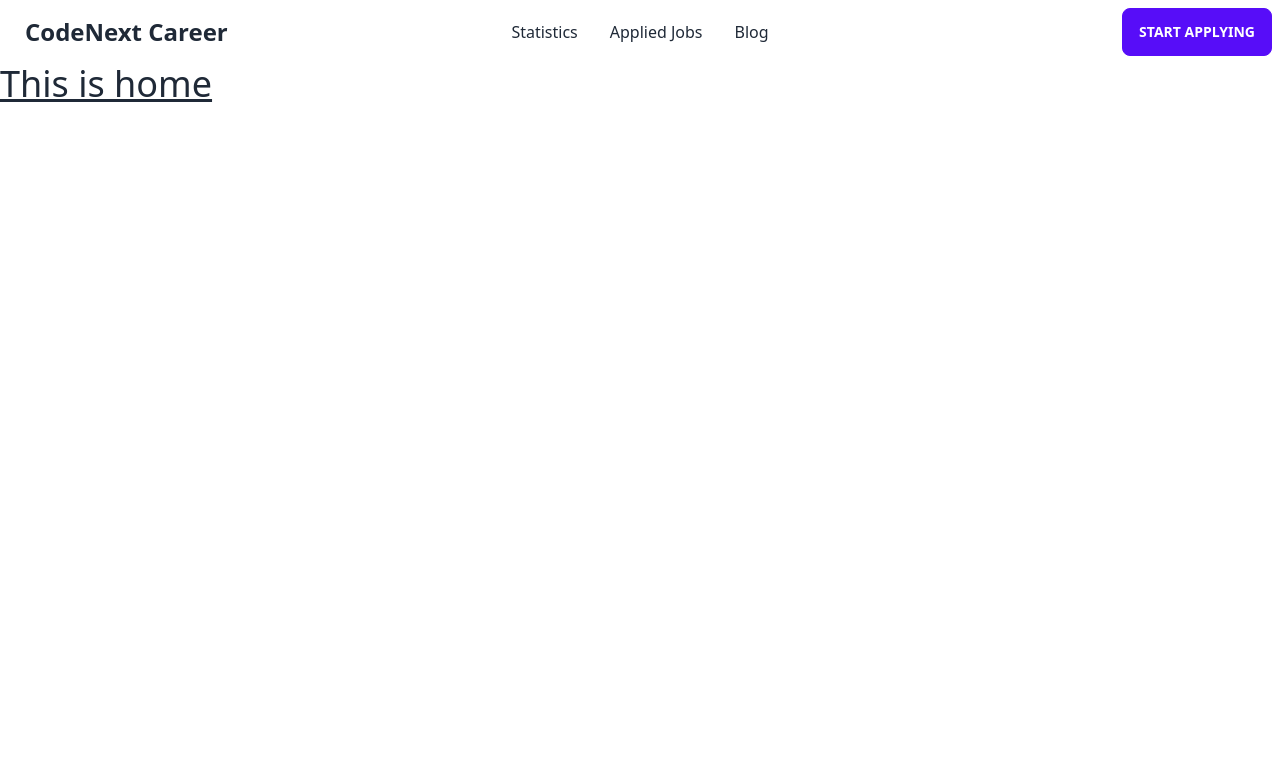
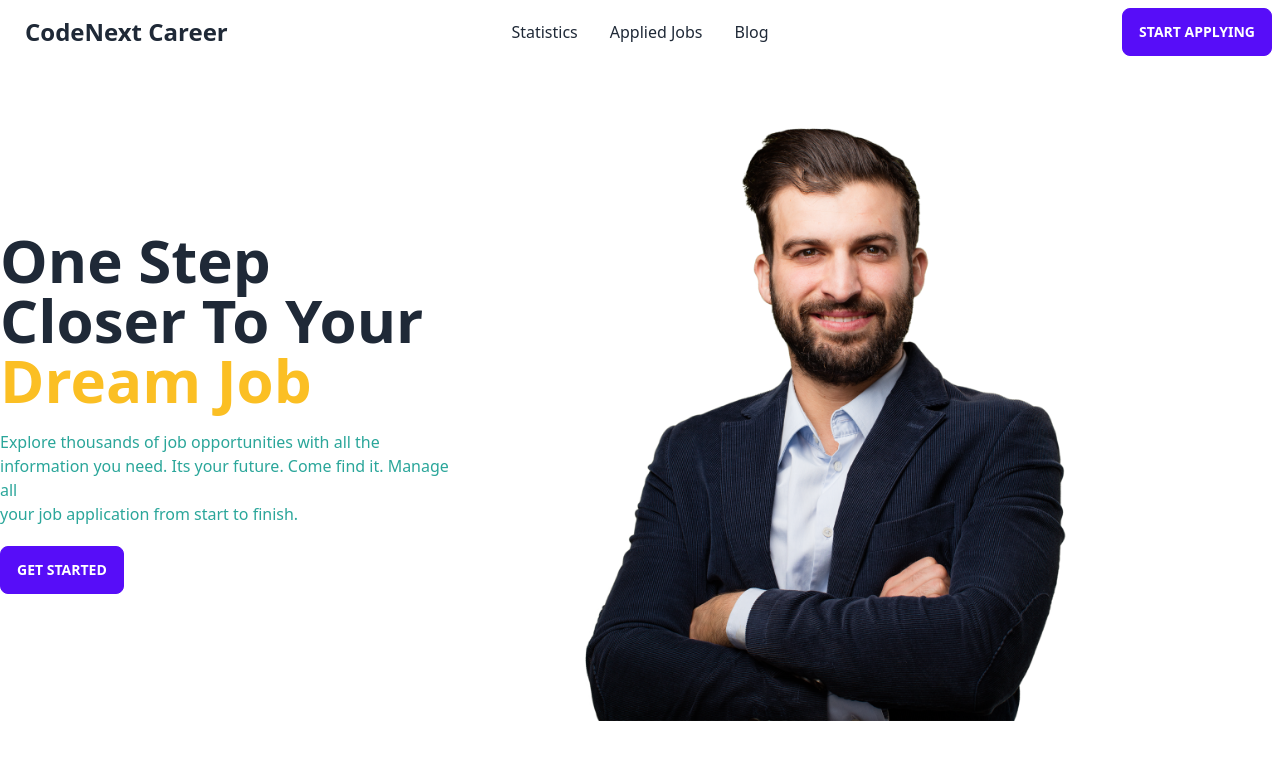
Before and after one commit to acchayon/my-job-carrer, a React (Vite) app: page / in a window 1280 px wide. Shown: the top 760 px of the page. Built offline with nearby package versions, Linux system fonts and the light colour scheme.

Commit message:
added headertitle and section part

```diff
--- /dev/null
+++ b/src/components/HeaderSection/HeaderSection.jsx
@@ -0,0 +1,19 @@
+import React from 'react';
+import image from '../../assets/1.png'
+
+const HeaderSection = () => {
+    return (
+        <div className='lg:flex justify-evenly mt-10 items-center'>
+            <div className='header-title'>
+                <h1 className='text-6xl font-semibold'>One Step <br /> Closer To Your <br /> <span className='text-amber-400'>Dream Job</span></h1>
+                <p className='mt-5 text-accent-focus font-medium'>Explore thousands of job opportunities with all the <br /> information you need. Its your future. Come find it. Manage all <br /> your job application from start to finish.</p>
+                <button className='btn btn-primary mt-5'>Get Started</button>
+            </div>
+            <div className='header-img'>
+                <img className='w-10/12' src={image} alt="" />
+            </div>
+        </div>
+    );
+};
+
+export default HeaderSection;
--- a/src/components/Home/Home.jsx
+++ b/src/components/Home/Home.jsx
@@ -1,9 +1,11 @@
 import React from 'react';
+import HeaderSection from '../HeaderSection/HeaderSection';
 
 const Home = () => {
     return (
         <div>
-            <h1 className='text-4xl underline'>This is home</h1>
+            {/* <h1 className='text-4xl underline'>This is home</h1> */}
+            <HeaderSection></HeaderSection>
         </div>
     );
 };
```
Also changed, not shown: src/assets/1.png (added).
